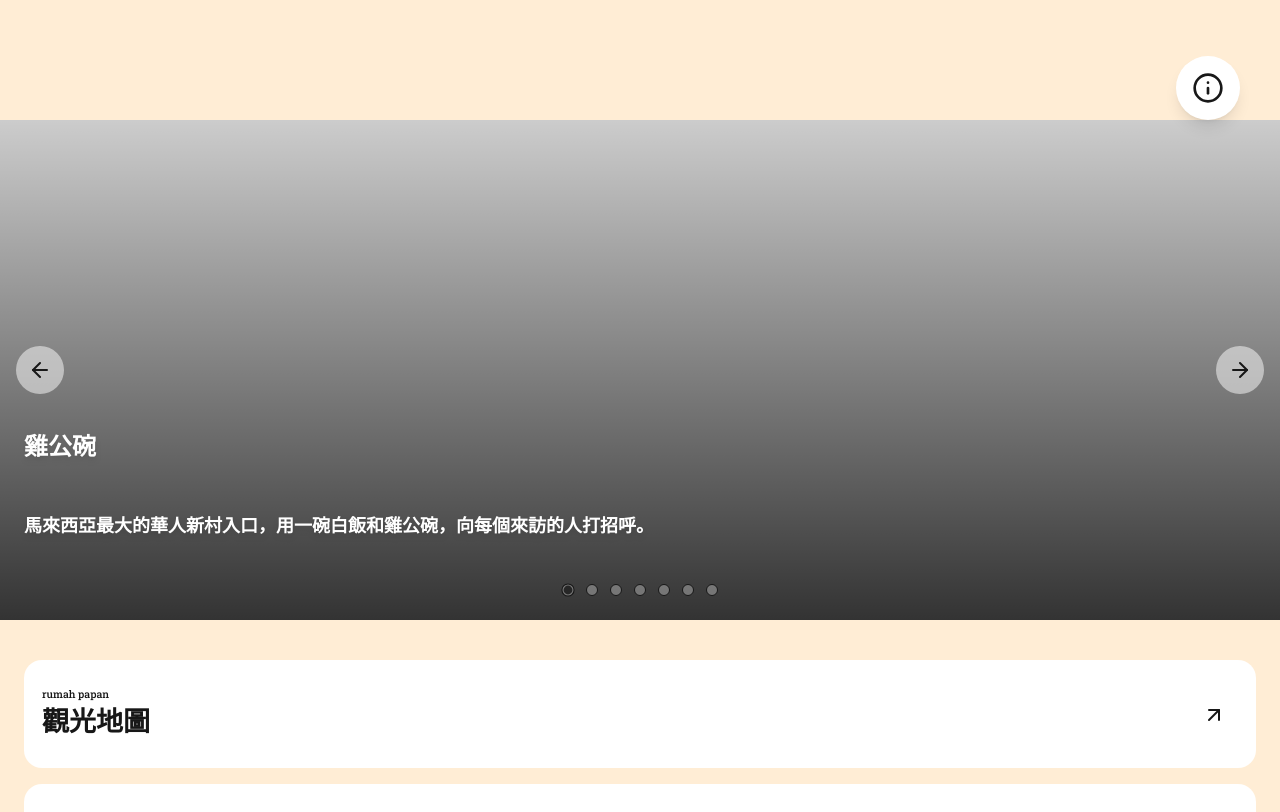
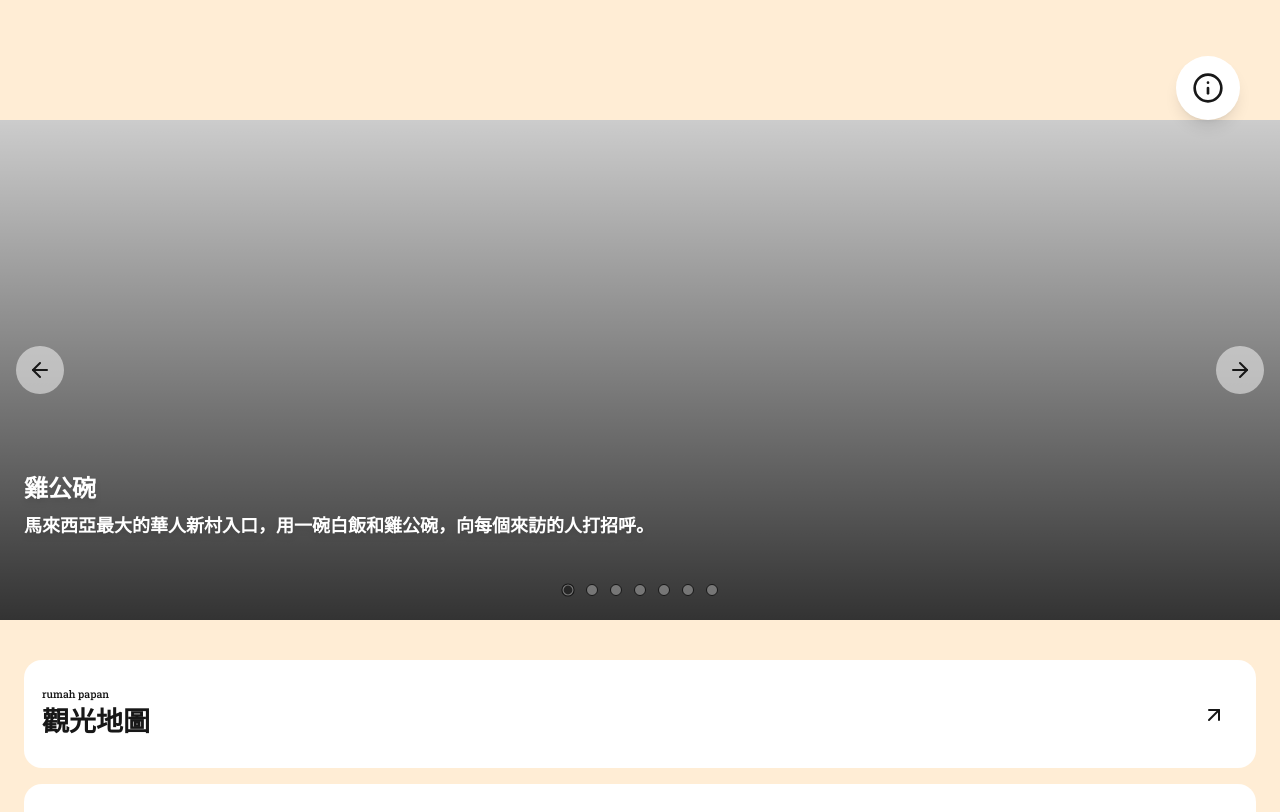
Before and after one commit to zellhuang0503/rumah_papan, a React (Vite) app: page /home in a window 1280 px wide. Shown: the part 640-1452 px from the top of the page. Built offline with nearby package versions, Linux system fonts and the light colour scheme.

Commit message:
fix(home): refactor carousel text layout to flexbox to prevent overlap and cropping

```diff
--- a/src/components/home/IntroSection.tsx
+++ b/src/components/home/IntroSection.tsx
@@ -28,16 +28,16 @@ export const IntroSection: React.FC = () => {
                         className={`absolute inset-0 transition-opacity duration-500 ${index === currentSlide ? 'opacity-100 z-10' : 'opacity-0 z-0'}`}
                     >
                         {/* Background Placeholder */}
-                        <div className="w-full h-full bg-gradient-to-b from-black/20 to-black/80 flex flex-col justify-end p-[54px] pb-[80px]">
+                        <div className="w-full h-full bg-gradient-to-b from-black/20 to-black/80 flex flex-col justify-end items-start px-6 pb-20 desktop:px-[54px] desktop:pb-[80px] gap-2 desktop:gap-6">
                             {/* Title Position */}
-                            <div className="absolute left-6 bottom-40 desktop:bottom-auto desktop:left-[54px] desktop:top-[421.5px]">
+                            <div className="w-full desktop:w-auto">
                                 <h3 className="text-white text-2xl desktop:text-[36px] font-bold font-['Noto_Sans_TC'] leading-tight desktop:leading-[52.5px] drop-shadow-md">
                                     {slide.title}
                                 </h3>
                             </div>
                             {/* Desc Position */}
-                            <div className="absolute left-6 bottom-20 desktop:bottom-auto desktop:left-[54px] desktop:top-[482.25px] w-[calc(100%-48px)] desktop:w-[900px]">
-                                <p className="text-white text-lg desktop:text-[27px] font-bold font-['Noto_Sans_TC'] leading-relaxed desktop:leading-[43px] drop-shadow-md">
+                            <div className="w-full desktop:w-[900px]">
+                                <p className="text-white text-lg desktop:text-[27px] font-bold font-['Noto_Sans_TC'] leading-relaxed desktop:leading-[43px] drop-shadow-md line-clamp-3 desktop:line-clamp-none">
                                     {slide.desc}
                                 </p>
                             </div>
```
